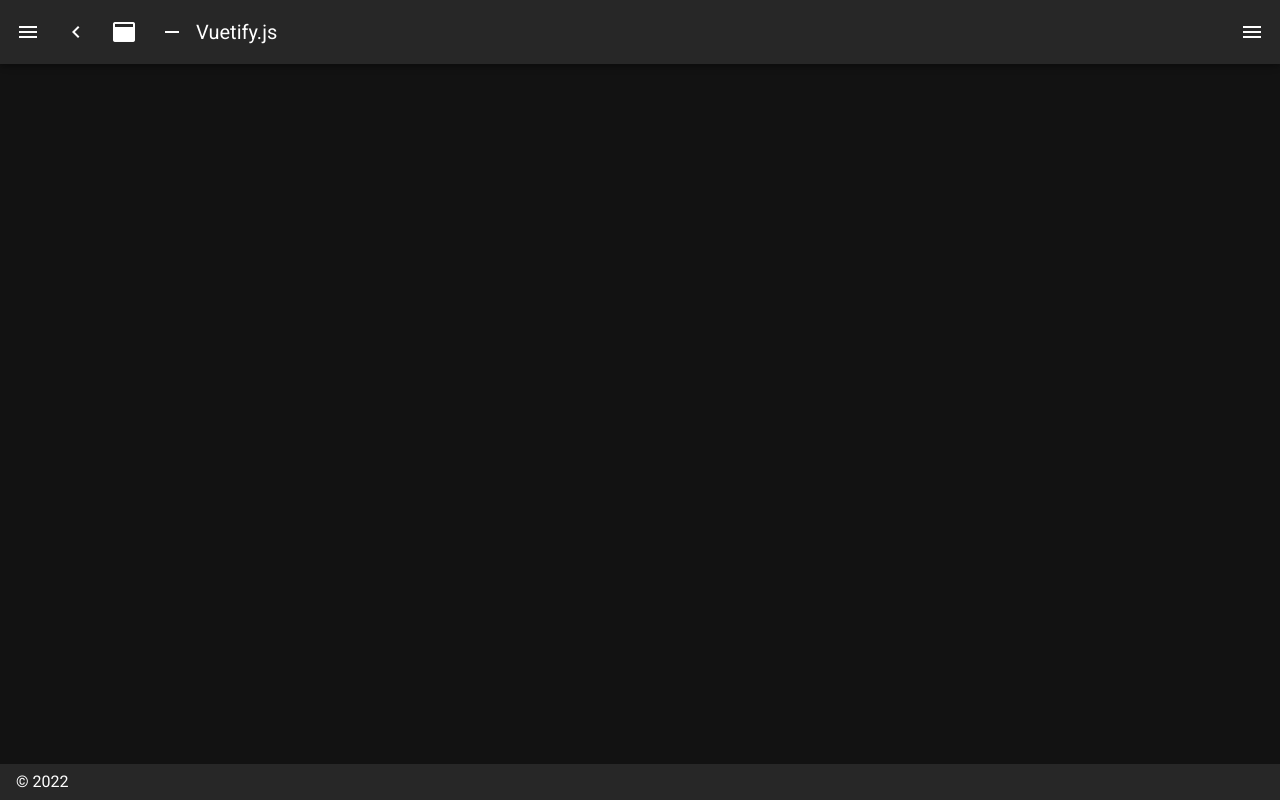
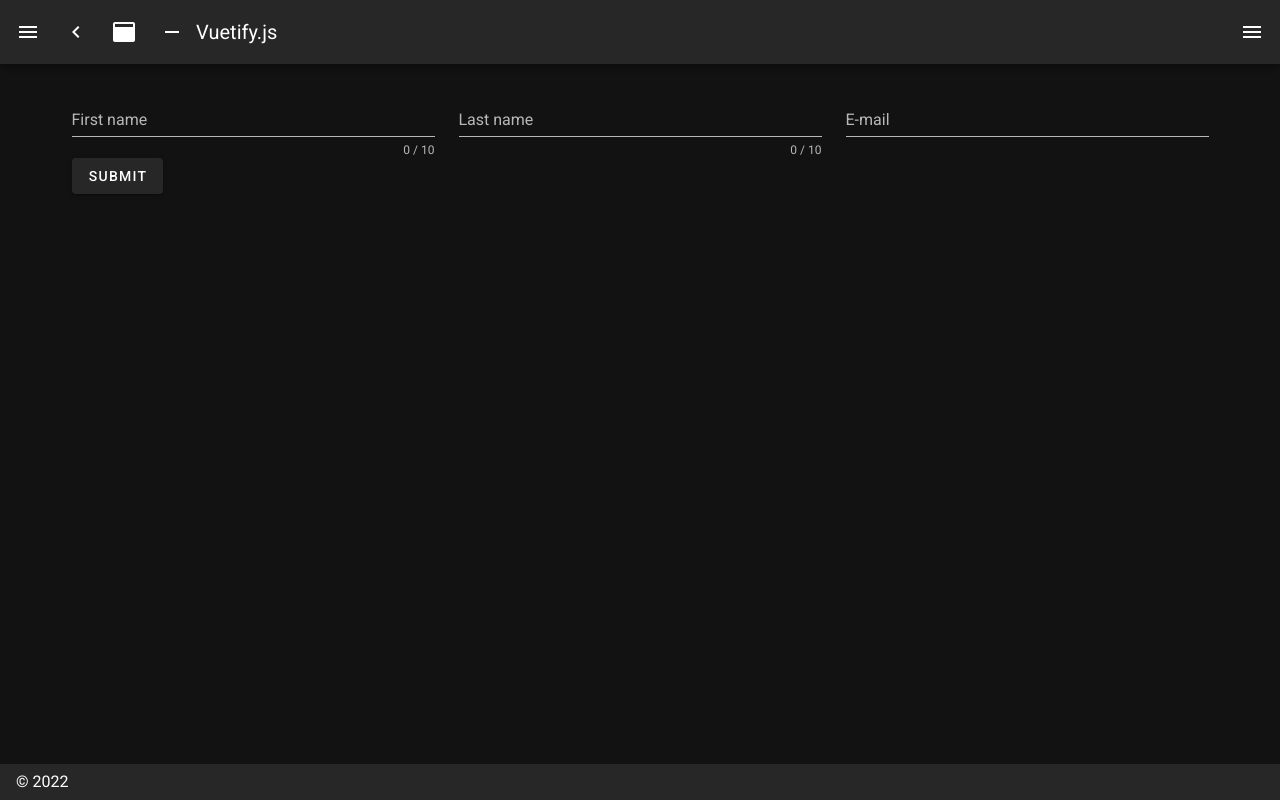
Before and after one commit to yuripires/nuxt-training, a Nuxt app: page /members/join-us in a window 1280 px wide. Before the commit this address had no page. Built offline with nearby package versions, Linux system fonts and the light colour scheme.

Commit message:
Code review

```diff
--- a/layouts/default.vue
+++ b/layouts/default.vue
@@ -50,7 +50,9 @@
       <v-list>
         <v-list-item @click.native="right = !right">
           <v-list-item-action>
-            <v-icon light> mdi-repeat </v-icon>
+            <v-icon light>
+              mdi-repeat
+            </v-icon>
           </v-list-item-action>
           <v-list-item-title>Switch drawer (click me)</v-list-item-title>
         </v-list-item>
@@ -79,7 +81,7 @@ export default {
         {
           icon: 'mdi-chart-bubble',
           title: 'Join us',
-          to: '/joinUs'
+          to: '/members/join-us'
         },
         {
           icon: 'mdi-chart-bubble',
--- a/pages/joinUs.vue
+++ /dev/null
@@ -1,76 +0,0 @@
-<template>
-<div>
-  <v-form v-model="valid">
-    <v-container>
-      <v-row>
-        <v-col cols="12" md="4">
-          <v-text-field
-            v-model.lazy="userData.firstName"
-            :rules="nameRules"
-            :counter="10"
-            label="First name"
-            required
-          ></v-text-field>
-        </v-col>
-
-        <v-col cols="12" md="4">
-          <v-text-field
-            v-model="userData.lastName"
-            :counter="10"
-            :rules="nameRules"
-            label="Last name"
-            required
-          ></v-text-field>
-        </v-col>
-
-        <v-col cols="12" md="4">
-          <v-text-field
-            v-model="userData.email"
-            label="E-mail"
-            required
-          ></v-text-field>
-        </v-col>
-      </v-row>
-      <v-btn @click="addMember">Submit</v-btn>
-    </v-container>
-  </v-form>
-  <li v-for="user in userInformation" :key="user.id">
-      {{user.firstName}} {{user.lastName}}
-    </li>
-    </div>
-</template>
-
-<script>
-export default {
-  data () {
-    return {
-      userData: {
-        firstName: '',
-        lastName: '',
-        email: '',
-        id: ''
-      },
-      nameRules: [
-        value => !!value || 'Name is required',
-        v => v.length <= 10 || 'Name must be less than 10 characters',
-        v => v.length > 1 || 'Minimun lenght is 2'
-      ],
-      userInformation: []
-    }
-  },
-  methods: {
-    addMember () {
-      this.userData.id = Date.now()
-      console.log(this.userData.id)
-      console.log(this.userData.firstName)
-      console.log(this.userData.lastName)
-      console.log(this.userData.email)
-      const userData = this.userData
-      this.userInformation.push(userData)
-      console.log(this.userInformation)
-      console.log(this.userData)
-    }
-  },
-  name: 'InspirePage'
-}
-</script>
--- /dev/null
+++ b/pages/members/index.vue
@@ -0,0 +1,22 @@
+<template>
+  <v-row justify="center" align="center">
+    <v-card>
+      <v-col class="text-center">
+        <img src="/barbatos.jpg" alt="Vuetify.js" class="mb-5">
+        <v-card-title class="headline">
+          This is a dummi page
+        </v-card-title>
+        <v-card-text>
+          <p>Betwen these Ps the text will function as a singular paragraph</p>
+          If i don't use Ps it will come like This
+          <p>If a reuse the Ps it will become beautiful again</p>
+          <p>Somebody help my poor english grammar</p>
+        </v-card-text>
+      </v-col>
+    </v-card>
+  </v-row>
+</template>
+
+<script>
+export default { name: 'DummiPage' }
+</script>
--- /dev/null
+++ b/pages/members/join-us/index.vue
@@ -0,0 +1,77 @@
+<template>
+  <div>
+    <!-- <v-form ref="formUser" v-model="valid"> -->
+    <v-form ref="formUser" @submit.prevent="addUser">
+      <v-container>
+        <v-row>
+          <v-col cols="12" md="4">
+            <v-text-field
+              v-model.lazy="userData.firstName"
+              :rules="nameRules"
+              :counter="10"
+              label="First name"
+              required
+            />
+          </v-col>
+
+          <v-col cols="12" md="4">
+            <v-text-field
+              v-model="userData.lastName"
+              :counter="10"
+              :rules="nameRules"
+              label="Last name"
+              required
+            />
+          </v-col>
+
+          <v-col cols="12" md="4">
+            <v-text-field
+              v-model="userData.email"
+              label="E-mail"
+              required
+            />
+          </v-col>
+        </v-row>
+        <v-btn type="submit">
+          Submit
+        </v-btn>
+      </v-container>
+    </v-form>
+    <li v-for="user in userInformation" :key="user.id">
+      {{ user.firstName }} {{ user.lastName }}
+    </li>
+  </div>
+</template>
+
+<script>
+export default {
+  name: 'InspirePage',
+  data () {
+    return {
+      userData: {
+        firstName: '',
+        lastName: '',
+        email: '',
+        id: ''
+      },
+      nameRules: [
+        value => !!value || 'Name is required',
+        v => v.length <= 10 || 'Name must be less than 10 characters',
+        v => v.length > 1 || 'Minimun lenght is 2'
+      ],
+      userInformation: []
+    }
+  },
+  methods: {
+    addUser () {
+      console.log('validate', this.$refs.formUser.validate())
+      if (this.$refs.formUser.validate()) {
+        this.userData.id = Date.now()
+        const userData = { ...this.userData }
+        console.log('userData', userData)
+        this.userInformation.push(userData)
+      }
+    }
+  }
+}
+</script>
--- a/pages/membersPage.vue
+++ /dev/null
@@ -1,22 +0,0 @@
-<template>
-  <v-row justify="center" align="center">
-      <v-card>
-    <v-col class="text-center" >
-      <img src="/barbatos.jpg" alt="Vuetify.js" class="mb-5" />
-        <v-card-title class="headline">
-          This is a dummi page
-        </v-card-title>
-        <v-card-text>
-            <p>Betwen these Ps the text will function as a singular paragraph</p>
-            If i don't use Ps it will come like This
-            <p>If a reuse the Ps it will become beautiful again</p>
-            <p>Somebody help my poor english grammar</p>
-        </v-card-text>
-    </v-col>
-      </v-card>
-  </v-row>
-</template>
-
-<script>
-export default { name: 'dummiPage' }
-</script>
```
Also changed, not shown: package.json (line endings or trailing spaces), 1 other file (tests, documents, lock files or other folders).
